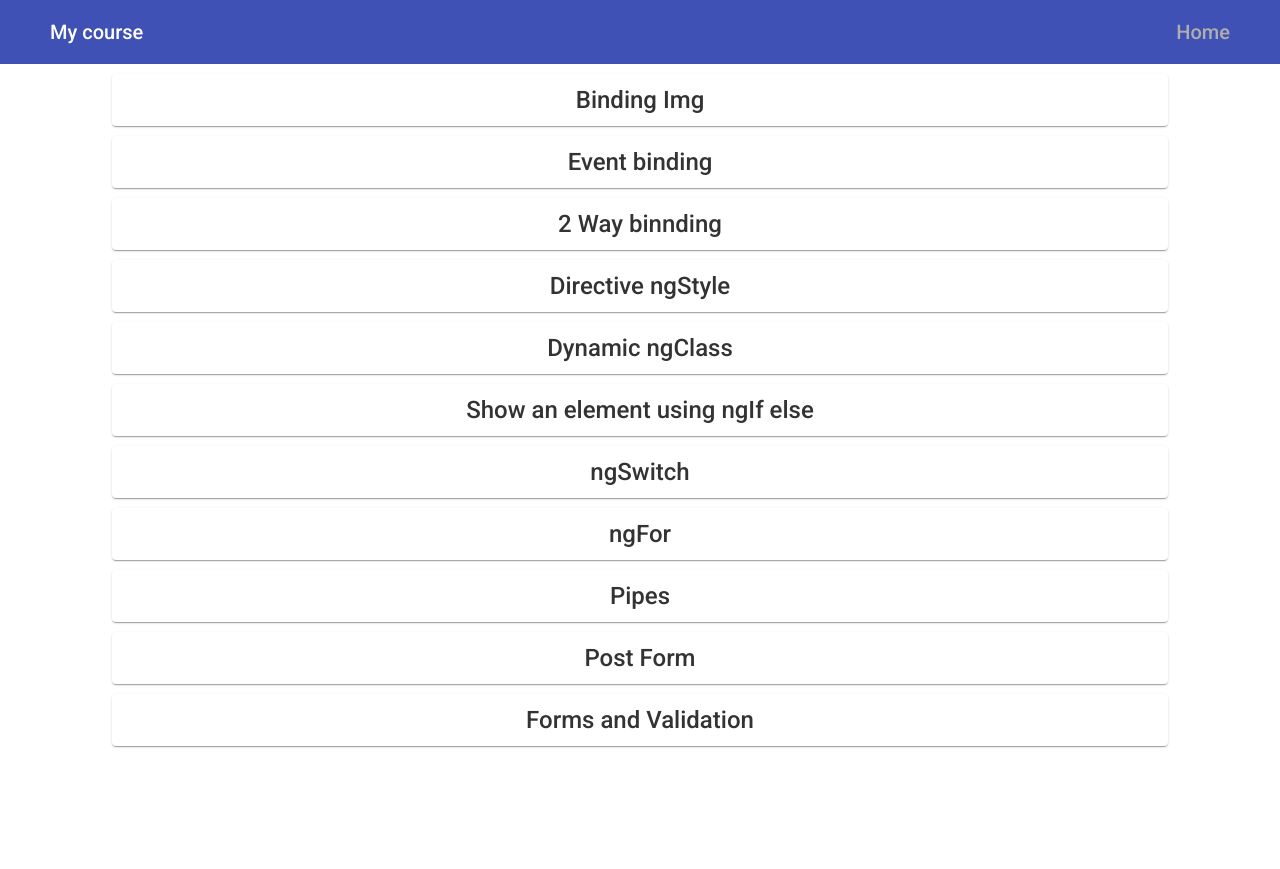
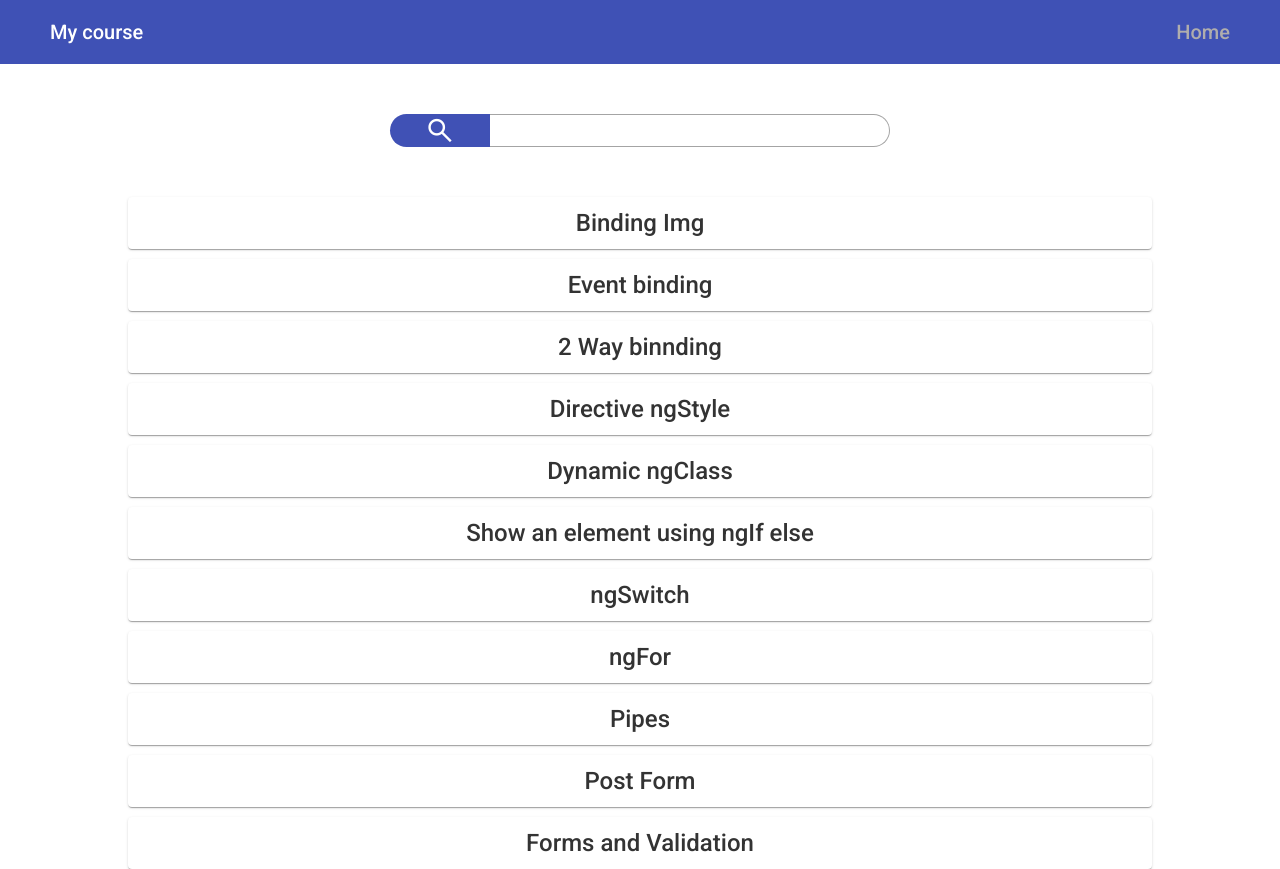
Before and after one commit to IgorShevchuk111/angular-course, an Angular app: page / in a window 1280 px wide. Before the commit the page ends 800 px from the top, so only its background shows below. Built offline with nearby package versions, Linux system fonts and the light colour scheme.

Commit message:
Created Search Input, Button, Icon

```diff
--- a/src/app/home-page/home-page.component.html
+++ b/src/app/home-page/home-page.component.html
@@ -1,3 +1,10 @@
+<div class="search-containet">
+    <div class="input">
+        <button><mat-icon class="material-symbols-outlined" matPrefix>search</mat-icon></button>
+        <input matInput>
+    </div>
+</div>
 <mat-card *ngFor="let c of contentService.contents; let i=index">
-    <mat-card-title [routerLink]="['/content',i]"><a >{{c}}</a></mat-card-title>
+    <mat-card-title [routerLink]="['/content',i]"><a>{{c}}</a></mat-card-title>
 </mat-card>
+<!-- ContentService -->
--- a/src/app/home-page/home-page.component.scss
+++ b/src/app/home-page/home-page.component.scss
@@ -1,12 +1,13 @@
+*, *:before, *:after {
+    box-sizing: inherit;
+}
 mat-card {
     width: 80%;
     margin: 10px auto 10px;
 }
-
 mat-card-title {
     text-align: center;
 }
-
 mat-card:hover {
     background: #ededed;
 }
@@ -15,3 +16,42 @@ a {
     text-decoration: none;
     color: #333;
 }
+.search-containet{
+    display: block;
+    margin: 50px auto 50px;
+    max-width: 800px;
+    width: 100%;
+}
+input{
+    text-align: center;
+    max-width: 400px;
+    width: 100%;
+    font-size: 25px;
+    border-radius: 0px 25px 25px 0px;
+    border: 1px  solid #1b1b1b;
+    background: #ffffff;
+    outline: 0;
+    margin: 0px;
+    border-left: none;
+    border-color: #A4A4A4;
+}
+button{
+    border: none;
+    background: #4051B5;
+    width: 100%;
+    max-width: 100px;
+    border-radius: 25px 0 0 25px;
+    display: flex;
+    justify-content: center;
+    align-items: center;
+    border-right: none;
+    border-color: #4051B5;
+}
+.input{
+    display: flex;
+    justify-content: center;
+}
+mat-icon{
+    font-size: 31px;
+    color: #ffffff;
+}
--- a/src/styles.scss
+++ b/src/styles.scss
@@ -1,11 +1,11 @@
 /* You can add global styles to this file, and also import other style files */
 // @import url('https://fonts.googleapis.com/css?family=Roboto');
 
-// * {
-//   box-sizing: border-box;
-//   margin: 0;
-//   padding: 0;
-// }
+* {
+  box-sizing: border-box;
+  // margin: 0;
+  // padding: 0;
+}
 
 // body {
 //   font-family: 'Roboto', sans-serif;
@@ -21,10 +21,6 @@
 //   color: #333333;
 //   cursor: default;
 // }
-
-
-
-
 
 
 
```
